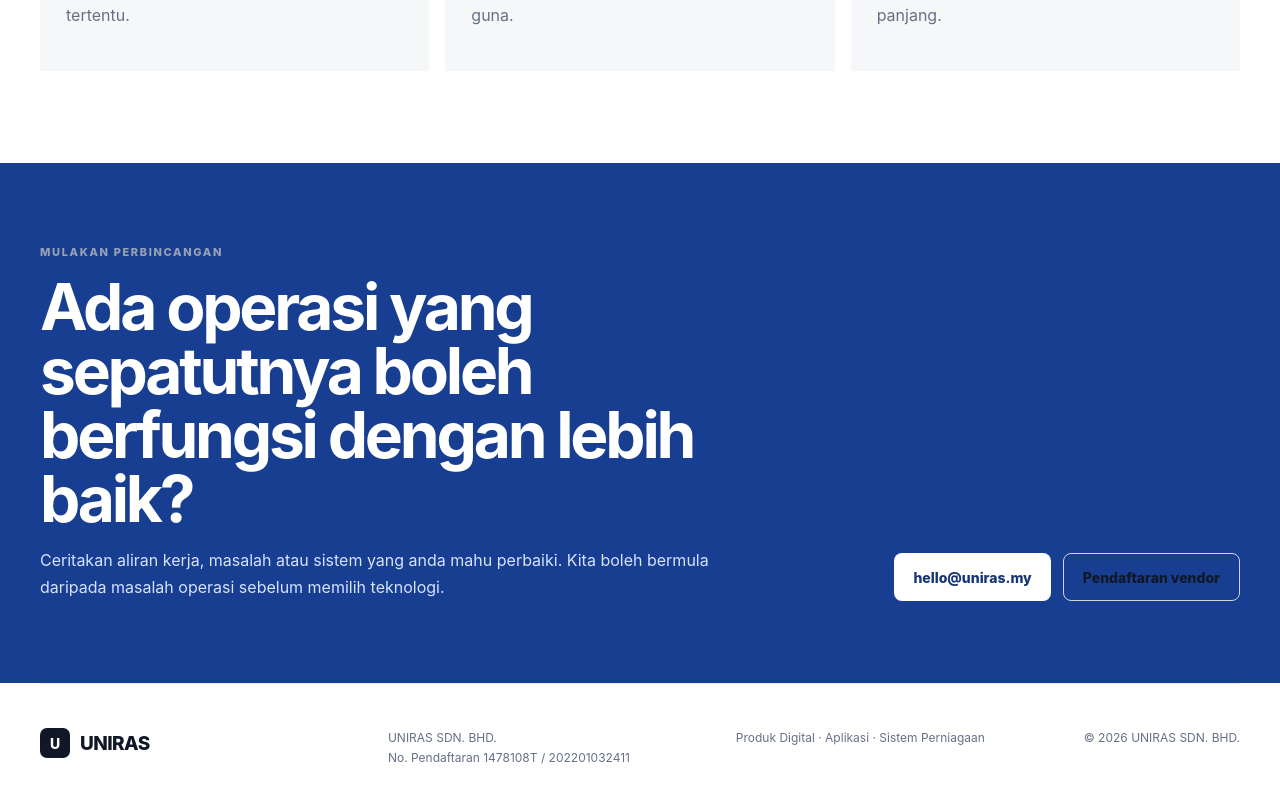
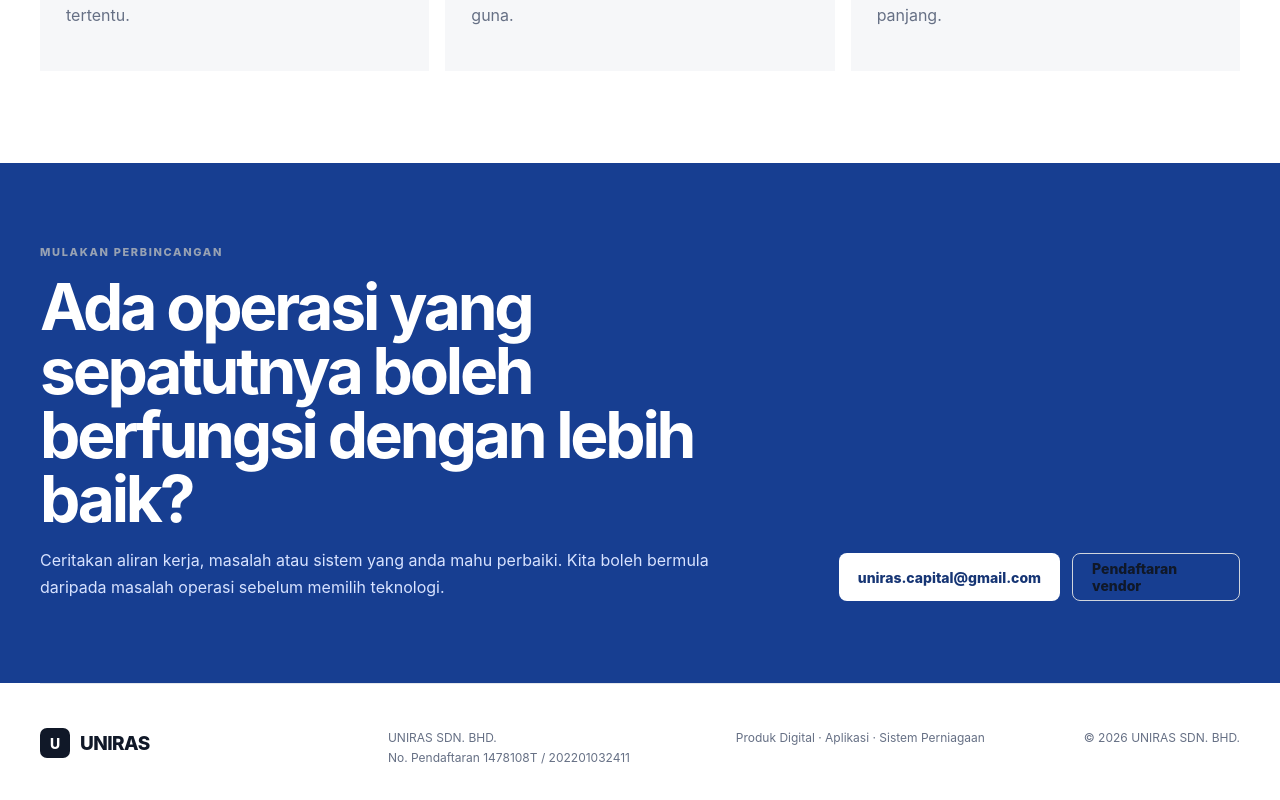
Before and after one commit to kaerogroup/uniras-corporate, a Next.js app: page /bm in a window 1280 px wide. Shown: the part 5916-6716 px from the top of the page. Built offline with nearby package versions, Linux system fonts and the light colour scheme.

Commit message:
fix(web): use current UNIRAS contact email

```diff
--- a/app/bm/page.tsx
+++ b/app/bm/page.tsx
@@ -12,6 +12,6 @@ export default function MalayHome(){return <main>
 <section className="section shell" id="approach"><div className="section-kicker">Cara kami membina</div><div className="section-heading"><h2>Kami tidak bermula dengan skrin.</h2><p>Reka bentuk antaramuka dibuat selepas kami memahami operasi yang perlu disokong oleh perisian.</p></div><div className="process">{["Operasi","Aliran Kerja","Model Domain","Sistem","Antaramuka"].map((x,i)=><div className="process-step" key={x}><span>0{i+1}</span><strong>{x}</strong></div>)}</div><div className="statement">Masalah sebenar <span>→</span> aliran kerja jelas <span>→</span> sistem boleh dipercayai <span>→</span> hasil yang boleh diukur.</div></section>
 <section className="section trust-band"><div className="shell trust-grid"><div><span className="trust-number">01</span><strong>Static-first apabila sesuai</strong><p>Pengalaman awam yang pantas, tahan lasak dan mudah dioperasikan.</p></div><div><span className="trust-number">02</span><strong>Penghantaran cloud-native</strong><p>Deployment moden, API dan infrastruktur terurus dipilih mengikut keperluan sistem.</p></div><div><span className="trust-number">03</span><strong>Keselamatan sejak reka bentuk</strong><p>Identiti, kebenaran akses, audit dan sempadan data dipertimbangkan dari awal.</p></div></div></section>
 <section className="section shell engagement"><div className="section-kicker">Cara bekerjasama</div><div className="section-heading"><h2>Tiga cara bekerjasama dengan UNIRAS.</h2><p>Pilih model yang sesuai dengan masalah operasi, kematangan produk dan struktur pemilikan.</p></div><div className="engagement-grid">{engagement.map(([t,b],i)=><div key={t}><span>0{i+1}</span><h3>{t}</h3><p>{b}</p></div>)}</div></section>
-<section className="contact" id="contact"><div className="shell contact-inner"><div><div className="section-kicker light">Mulakan perbincangan</div><h2>Ada operasi yang sepatutnya boleh berfungsi dengan lebih baik?</h2><p>Ceritakan aliran kerja, masalah atau sistem yang anda mahu perbaiki. Kita boleh bermula daripada masalah operasi sebelum memilih teknologi.</p></div><div className="hero-actions"><a className="button contact-button" href="mailto:hello@uniras.my">hello@uniras.my</a><a className="button secondary" href="/bm/vendor">Pendaftaran vendor</a></div></div></section>
+<section className="contact" id="contact"><div className="shell contact-inner"><div><div className="section-kicker light">Mulakan perbincangan</div><h2>Ada operasi yang sepatutnya boleh berfungsi dengan lebih baik?</h2><p>Ceritakan aliran kerja, masalah atau sistem yang anda mahu perbaiki. Kita boleh bermula daripada masalah operasi sebelum memilih teknologi.</p></div><div className="hero-actions"><a className="button contact-button" href="mailto:uniras.capital@gmail.com">uniras.capital@gmail.com</a><a className="button secondary" href="/bm/vendor">Pendaftaran vendor</a></div></div></section>
 <footer className="footer shell"><div className="brand"><span className="brand-mark">U</span><span>UNIRAS</span></div><p>UNIRAS SDN. BHD.<br/>No. Pendaftaran 1478108T / 202201032411</p><p>Produk Digital · Aplikasi · Sistem Perniagaan</p><p>© 2026 UNIRAS SDN. BHD.</p></footer>
 </main>}
```
